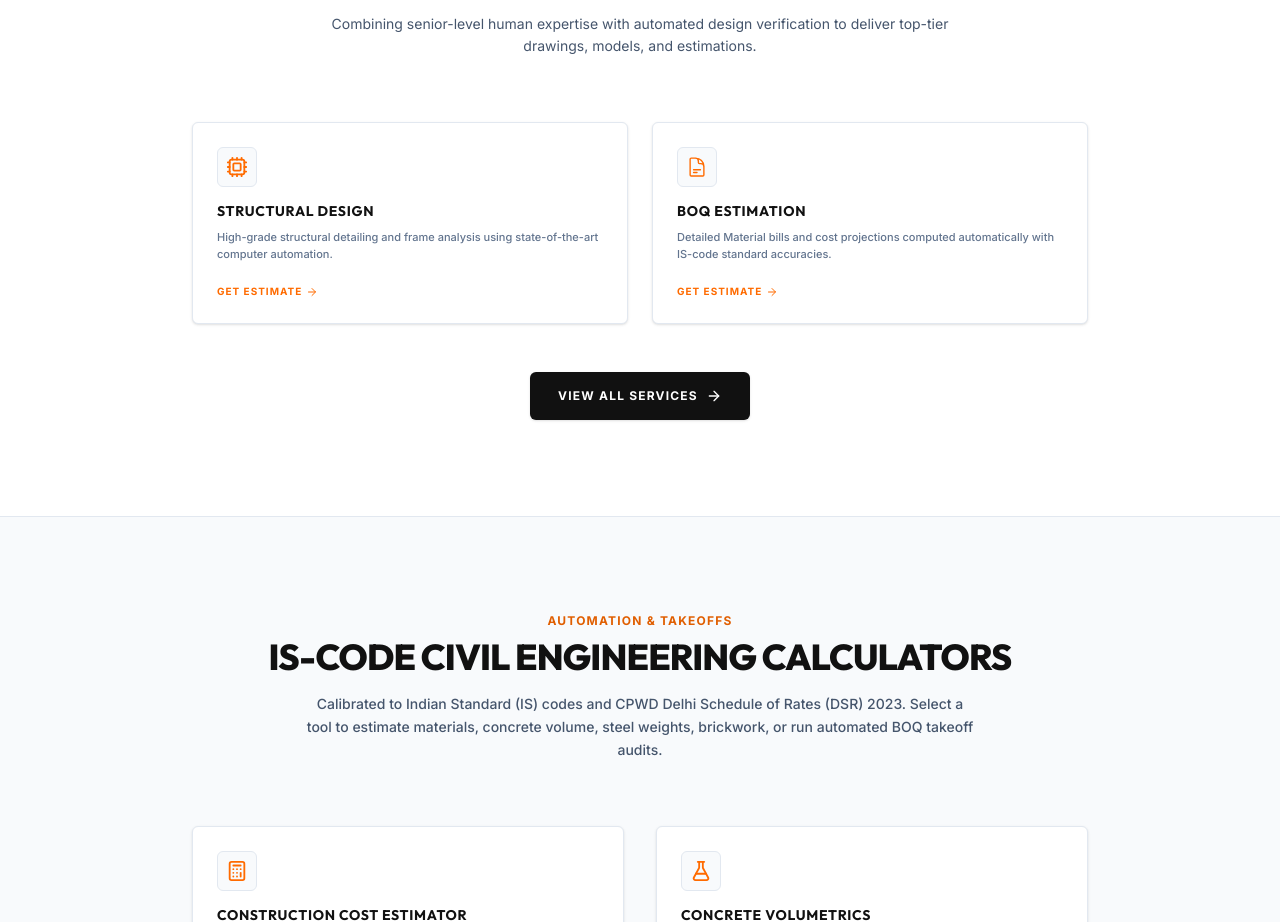
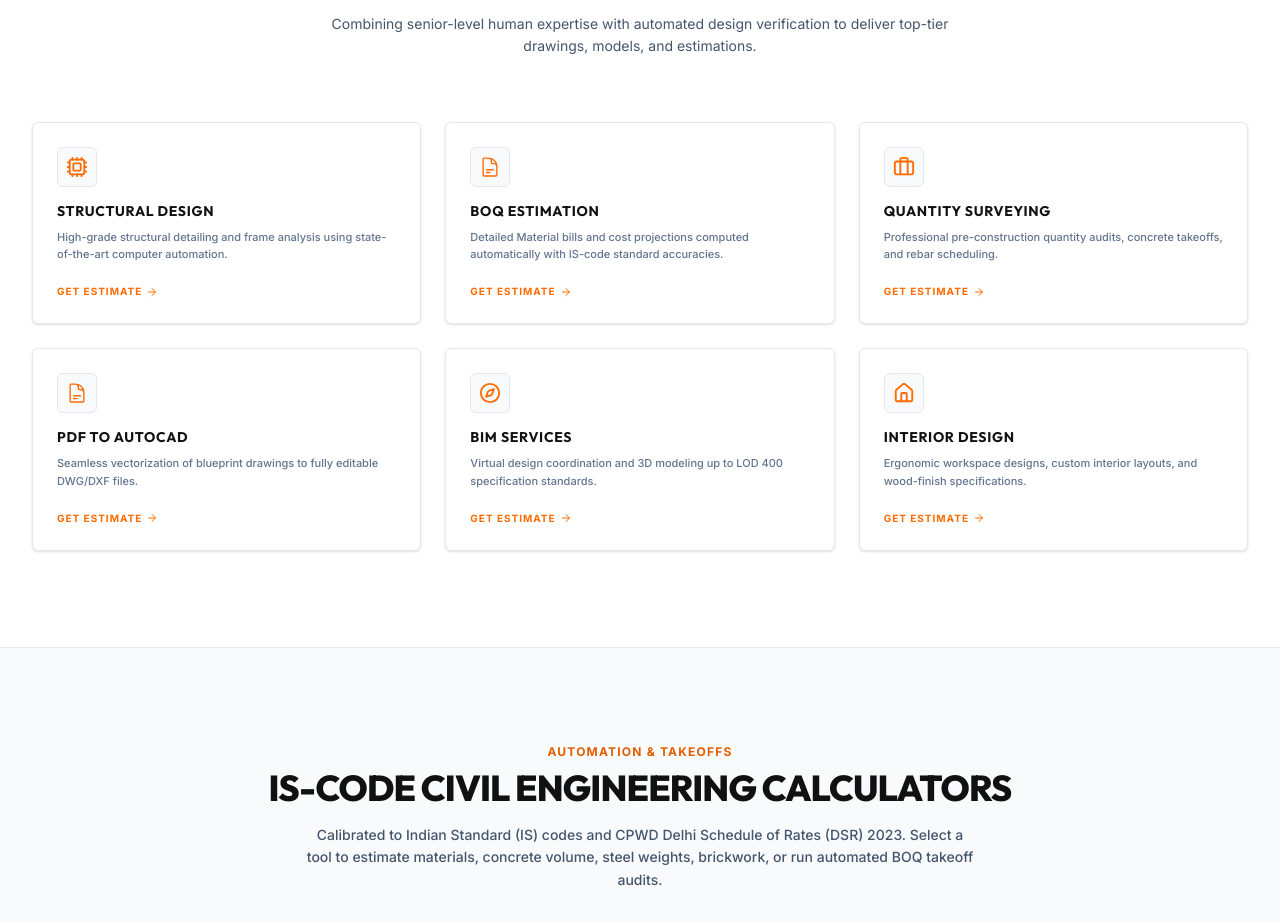
Before and after one commit to civilathandwork/civilathand-v1, a Next.js app: page / in a window 1280 px wide. Shown: the part 1160-2082 px from the top of the page. Built offline with nearby package versions, Linux system fonts and the light colour scheme; no server answers; the database is empty.

Commit message:
feat: show all services on homepage and redirect individual details pages to prevent direct access

```diff
--- a/next.config.ts
+++ b/next.config.ts
@@ -19,6 +19,16 @@ const nextConfig: NextConfig = {
 
   async redirects() {
     return [
+      {
+        source: "/services/all-services",
+        destination: "/services",
+        permanent: true,
+      },
+      {
+        source: "/services/all-services/:slug*",
+        destination: "/services",
+        permanent: true,
+      },
       {
         source: "/calculator/construction-cost-estimator",
         destination: "/calculator/all-calculators/construction-cost-estimator",
--- a/src/app/about/page.tsx
+++ b/src/app/about/page.tsx
@@ -87,7 +87,7 @@ export default function AboutPage() {
                 </p>
                 <div className="mt-10 flex flex-wrap gap-3">
                   <Link
-                    href="/services/all-services"
+                    href="/services"
                     className="inline-flex items-center gap-2 bg-orange-500 hover:bg-orange-600 text-white font-bold px-6 py-3 text-[11px] uppercase tracking-widest rounded-md transition-all"
                   >
                     Our Services <ArrowRight className="h-4 w-4" />
@@ -206,7 +206,7 @@ export default function AboutPage() {
                   <h3 className="font-display font-extrabold text-sm text-wix-dark uppercase tracking-wide mb-2">{s.title}</h3>
                   <p className="text-xs text-slate-500 leading-relaxed font-medium">{s.desc}</p>
                   <Link
-                    href="/services/all-services"
+                    href="/services"
                     className="inline-flex items-center gap-1 text-[10px] font-bold text-orange-500 uppercase tracking-widest mt-4 hover:gap-2 transition-all"
                   >
                     Learn More <ArrowRight className="h-3 w-3" />
--- a/src/app/education/page.tsx
+++ b/src/app/education/page.tsx
@@ -606,7 +606,7 @@ export default function EducationPage() {
                 <div className="p-10 md:p-14 flex flex-col justify-center gap-6">
                   <p className="text-[10px] font-bold text-slate-500 uppercase tracking-widest">Also from Civil At Hand</p>
                   <Link
-                    href="/services/all-services"
+                    href="/services"
                     className="flex items-center gap-4 bg-white/5 border border-white/10 rounded-md p-5 hover:border-orange-500/30 transition-all group"
                   >
                     <div className="w-10 h-10 bg-orange-500/10 rounded-md flex items-center justify-center group-hover:bg-orange-500 transition-all flex-shrink-0">
--- a/src/app/page.tsx
+++ b/src/app/page.tsx
@@ -254,7 +254,7 @@ export default function Home() {
       title: s.title,
       desc: s.desc,
       icon: IconComponent,
-      href: `/services/all-services/${s.id}`
+      href: "#contact"
     };
   });
 
@@ -527,8 +527,8 @@ export default function Home() {
               </p>
             </motion.div>
 
-            <div className="grid grid-cols-1 md:grid-cols-2 gap-6 max-w-4xl mx-auto">
-              {services.slice(0, 2).map((service, idx) => {
+            <div className="grid grid-cols-1 md:grid-cols-2 lg:grid-cols-3 gap-6">
+              {services.map((service, idx) => {
                 const Icon = service.icon;
                 return (
                   <motion.div
@@ -536,7 +536,7 @@ export default function Home() {
                     initial={{ opacity: 0, y: 15 }}
                     whileInView={{ opacity: 1, y: 0 }}
                     viewport={{ once: true, margin: "-50px" }}
-                    transition={{ duration: 0.4, delay: (idx % 2) * 0.05 }}
+                    transition={{ duration: 0.4, delay: (idx % 3) * 0.05 }}
                     className="group border border-slate-200 hover:border-wix-dark rounded-md p-6 bg-white hover:bg-slate-50/50 transition-all duration-300 flex flex-col justify-between shadow-sm"
                   >
                     <div>
@@ -558,16 +558,6 @@ export default function Home() {
                   </motion.div>
                 );
               })}
-            </div>
-
-            <div className="text-center mt-12">
-              <Link
-                href="/services/all-services"
-                className="inline-flex items-center gap-2 rounded-md bg-wix-dark hover:bg-orange-500 px-7 py-4 text-xs font-bold text-white transition-all duration-300 uppercase tracking-widest shadow-sm"
-              >
-                View All Services
-                <ArrowRight className="h-4 w-4" />
-              </Link>
             </div>
           </div>
         </section>
```
